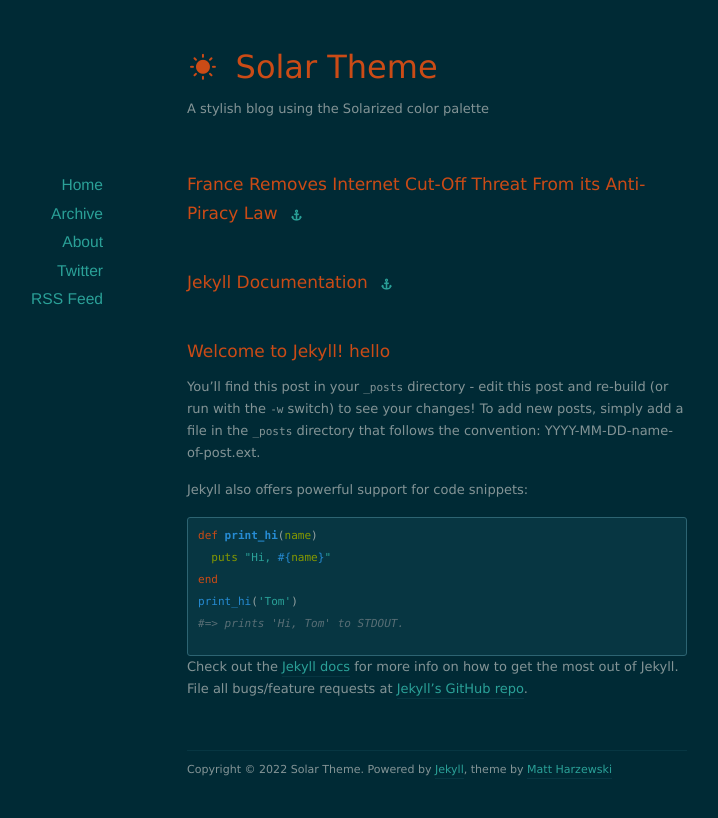
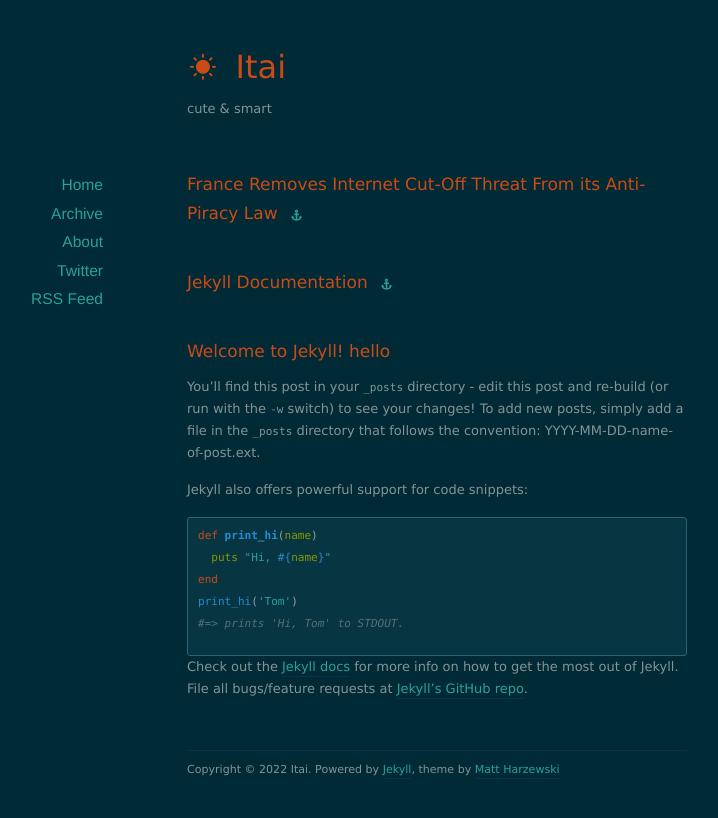
Before and after one commit to itaibassi/itaibassi.github.io, a Jekyll site: the page built from index.html, in a window 1280 px wide. Shown: the top 818 px of the page, without its empty margins (203-921 px from the left). Built offline with Jekyll 4.4.1, drawn with Linux system fonts in a browser that asks for light colours; nearby versions of some CDN libraries; the list of posts is cut into pages by our own code.

Commit message:
Update _config.yml

```diff
--- a/_config.yml
+++ b/_config.yml
@@ -1,6 +1,6 @@
-name: Solar Theme
+name: Itai
 url: http://example.org
-description: A stylish blog using the Solarized color palette
+description: cute & smart
 
 permalink: /:year/:month/:day/:title/
 paginate: 10
```
